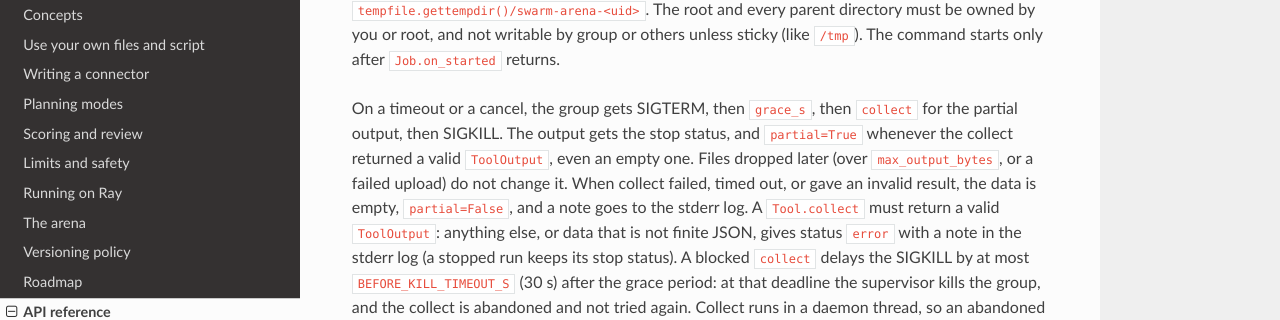
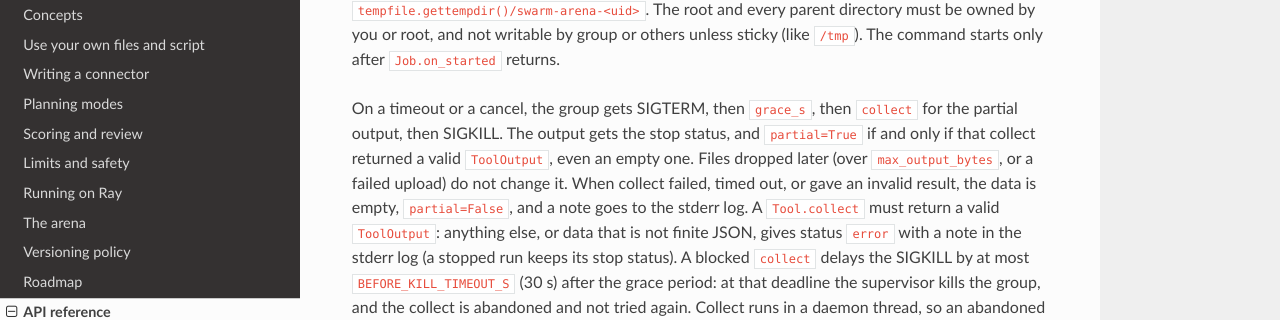
Before and after one commit to shreyasvinaya/swarm-arena, a Sphinx documentation site: the page built from docs/api/executor.md, in a window 1280 px wide and 900 px high, scrolled down 1027 px. Shown: the part 134-454 px from the top of the window. Built offline with Sphinx 7.4.7 and the Read the Docs theme 3.1.0, drawn with Linux system fonts in a browser that asks for light colours.

Commit message:
test(exec): skip the group-liveness test where /proc hides other pids
test_confirm_dead_and_kill_orphan depends on group_has_live_member, which
answers alive when Linux /proc uses hidepid; it now calls the shared
require_visible_proc helper. docs/api/executor.md states the final partial
rule as an if-and-only-if.

```diff
--- a/docs/api/executor.md
+++ b/docs/api/executor.md
@@ -52,10 +52,10 @@
 
 On a timeout or a cancel, the group gets SIGTERM, then `grace_s`, then `collect`
 for the partial output, then SIGKILL. The output gets the stop status, and
-`partial=True` whenever the collect returned a valid `ToolOutput`, even an empty
-one. Files dropped later (over `max_output_bytes`, or a failed upload) do not
-change it. When collect failed, timed out, or gave an invalid result, the data
-is empty, `partial=False`, and a note goes to the stderr log.
+`partial=True` if and only if that collect returned a valid `ToolOutput`, even
+an empty one. Files dropped later (over `max_output_bytes`, or a failed upload)
+do not change it. When collect failed, timed out, or gave an invalid result, the
+data is empty, `partial=False`, and a note goes to the stderr log.
 A `Tool.collect` must return a valid `ToolOutput`: anything else, or data that is
 not finite JSON, gives status `error` with a note in the stderr log (a stopped run
 keeps its stop status). A blocked `collect` delays the SIGKILL by at most
```
Also changed, not shown: 1 other file.
